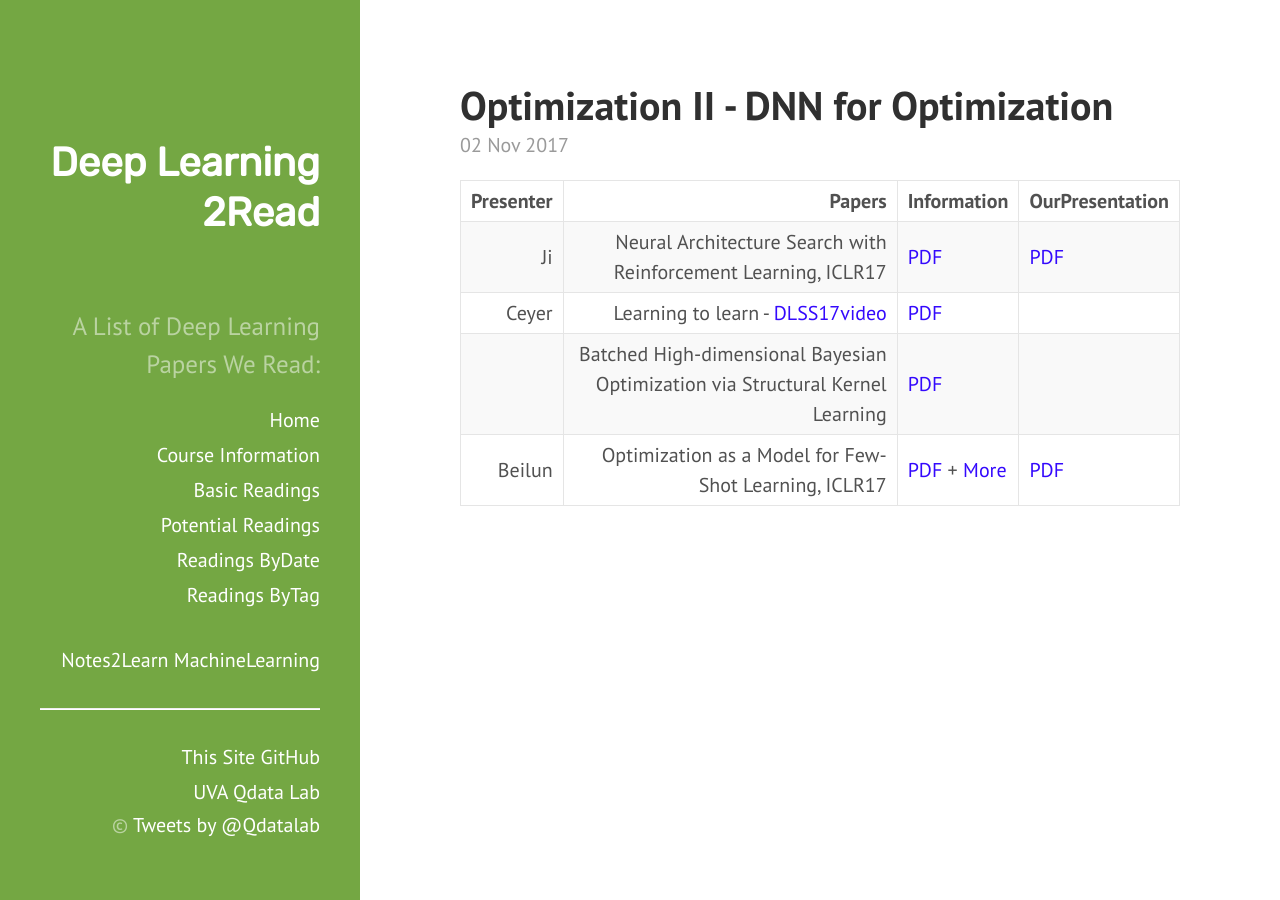
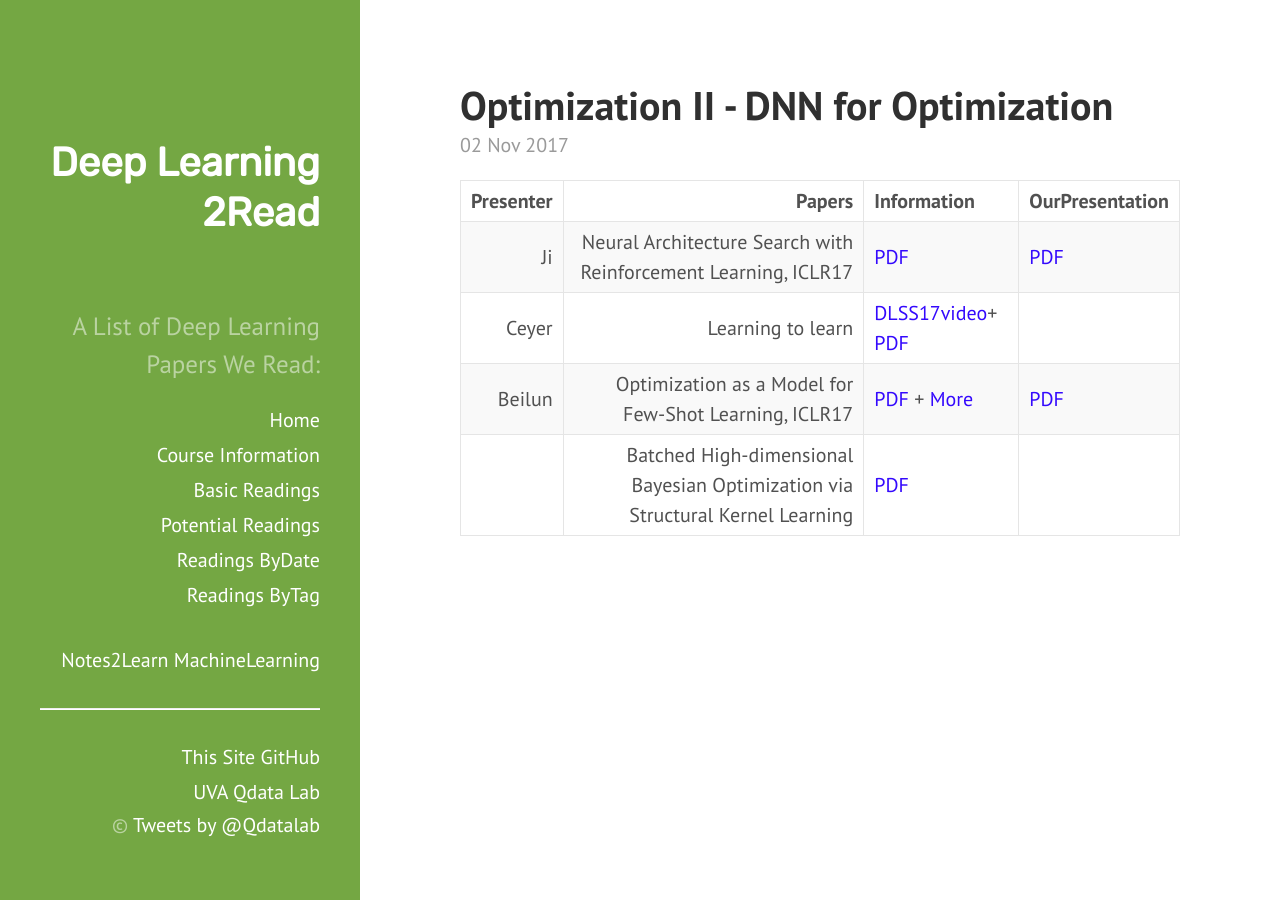
Before and after one commit to QData/deep2Read, a Jekyll site: the page built from _posts/2017-11-02-.md, in a window 1280 px wide. Built offline with Jekyll 4.4.1, drawn with Linux system fonts in a browser that asks for light colours.

Commit message:
small format issues

```diff
--- a/_posts/2017-11-02-.md
+++ b/_posts/2017-11-02-.md
@@ -11,6 +11,6 @@ tags:
 | Presenter | Papers | Information| OurPresentation |
 | -----: | ----------: | :----- | :----- |
 | Ji | Neural Architecture Search with Reinforcement Learning, ICLR17 | [PDF](https://openreview.net/pdf?id=r1Ue8Hcxg) | [PDF]({{site.baseurl}}/talks/20171102-Ji.pdf) |
-| Ceyer | Learning to learn -  [DLSS17video](http://videolectures.net/deeplearning2017_de_freitas_learning_to_learn/)| [PDF]({{site.baseurl}}/talks/20171102-Ceyer.pdf) |
+| Ceyer | Learning to learn | [DLSS17video](http://videolectures.net/deeplearning2017_de_freitas_learning_to_learn/)+ [PDF]({{site.baseurl}}/talks/20171102-Ceyer.pdf) |
+| Beilun |   Optimization as a Model for Few-Shot Learning, ICLR17  | [PDF](https://openreview.net/pdf?id=rJY0-Kcll) + [More](https://github.com/songrotek/Meta-Learning-Papers)| [PDF]({{site.baseurl}}/talks/20171102-beilun.pdf) |
 |  | Batched High-dimensional Bayesian Optimization via Structural Kernel Learning | [PDF](https://arxiv.org/abs/1703.01973)|
-| Beilun |   Optimization as a Model for Few-Shot Learning, ICLR17  | [PDF](https://openreview.net/pdf?id=rJY0-Kcll) + [More](https://github.com/songrotek/Meta-Learning-Papers)| [PDF]({{site.baseurl}}/talks/20171102-beilun.pdf) |
```
Also changed, not shown: _posts/2017-09-28-.md (+1 -1 lines), _posts/2017-11-16-.md (+1 -1 lines).
